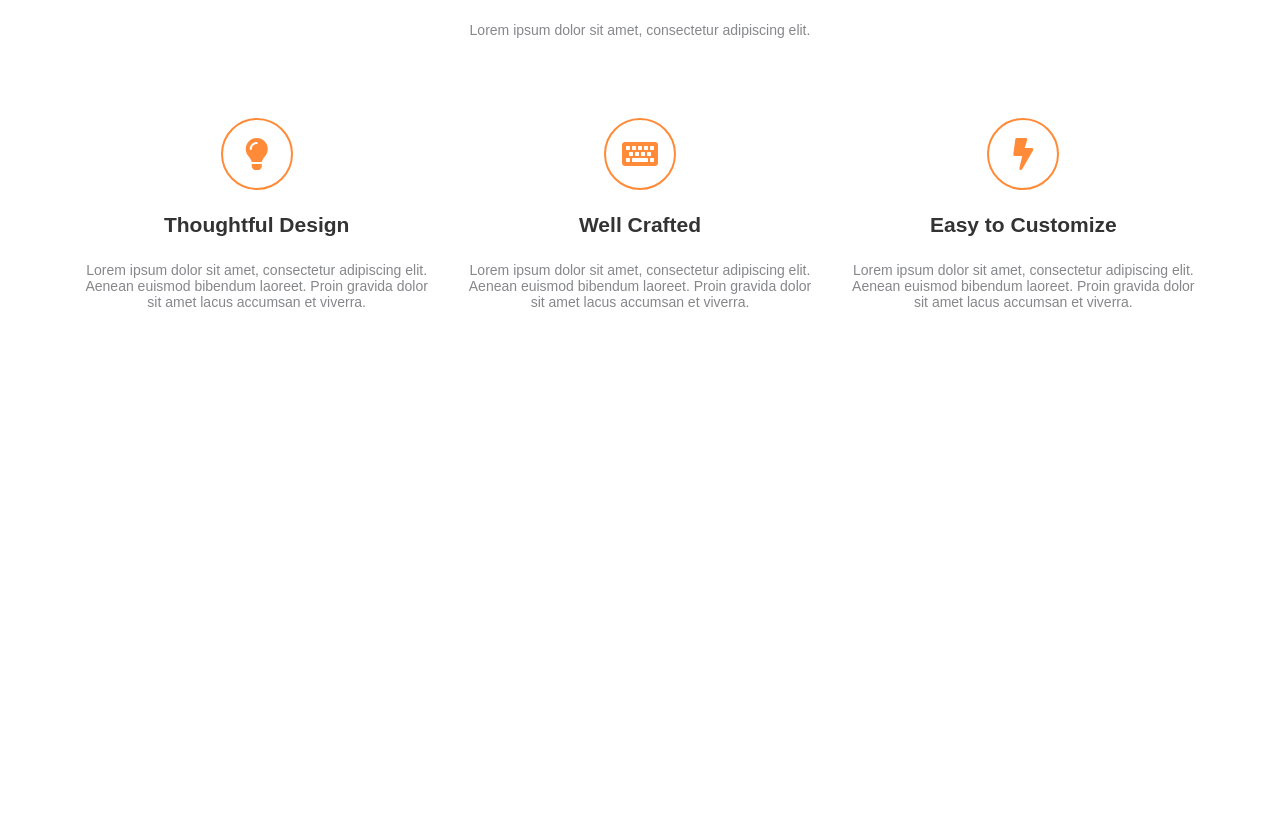
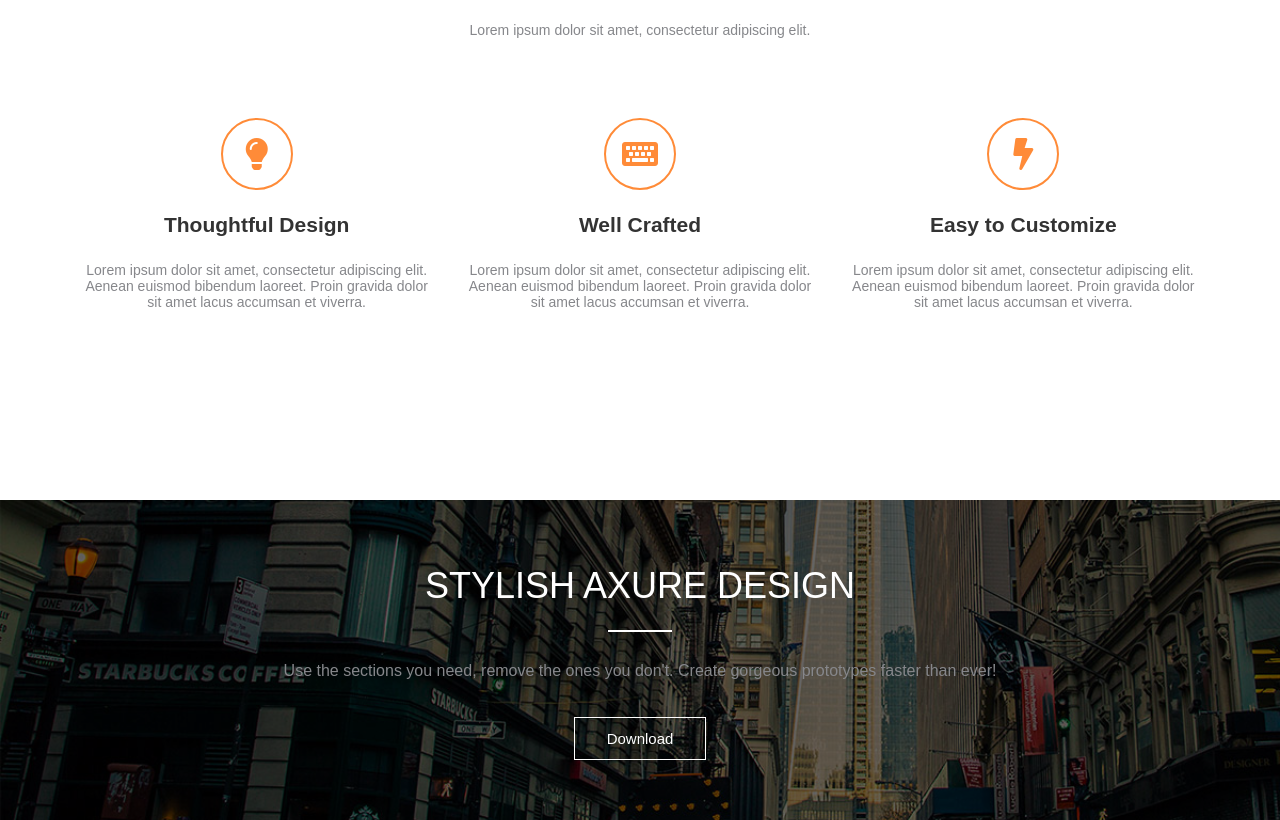
Before and after one commit to kohechka/tms-html, a plain HTML site: page project_name/index.html in a window 1280 px wide. Shown: the part 180-1000 px from the top of the page. Before the commit the page ends 800 px from the top, so only its background shows below. Drawn offline with Linux system fonts and the light colour scheme; a web font is replaced by a local one.

Commit message:
visual_block

```diff
--- a/project_name/assets/styles/style.css
+++ b/project_name/assets/styles/style.css
@@ -2,6 +2,10 @@
 
 :root {
     --primary-color: #ff8b38;
+}
+
+:root {
+    --secondary-color: #FFFFFF;
 }
 
 * {
@@ -95,3 +99,94 @@ h3 {
 .benefit__h3 {
     margin-bottom: 22px;
 }
+.visual__city {
+    background-image: url(../images/city2.jpg);
+    background-size: cover;
+
+}
+
+.container__download {
+    max-width: 1110px;
+    margin: 0 auto;
+    padding: 0px 0;
+
+}
+.container__title__color_white {
+    font-weight: 400;
+    text-align: center;
+    margin: 0;
+    padding: 0;
+    font-size: 100%;
+    vertical-align: baseline;
+}
+
+.h2_white {
+    margin-bottom: 24px;
+    color: var(--secondary-color);
+    font-family: 'Raleway', sans-serif;
+    font-size: 36px;
+    text-transform: uppercase;
+    text-align: center;
+    display: block;
+    margin-block-start: 0.83em;
+    margin-block-end: 0.83em;
+    margin-inline-start: 0px;
+    margin-inline-end: 0px;
+}
+
+.h2_white:after {
+    content:'';
+    display: block;
+    margin-block-start: 1em;
+    margin-block-end: 1em;
+    margin-inline-start: 0;
+    margin-inline-end: 0;
+    width: 64px;
+    height: 2px;
+    background-color: var(--secondary-color);
+    margin: 23px auto 0;
+}
+
+.visual__city__bg {
+    height: 100%;
+    padding: 35px 0 60px;
+    background-color: rgba(0,0,0,.6);
+    box-sizing: border-box;
+}
+
+.btn__cl_white {
+    color: var(--secondary-color);
+}
+
+.btn__bor_white {
+    border: 1px solid var(--secondary-color);
+}
+.btn {
+    display: inline-block;
+    padding: 12px 32px;
+    font-family: 'OpenSans-Semibold', sans-serif;
+    font-weight: 400;
+    font-size: 15px;
+    cursor: pointer;
+}
+.visual__block {
+    padding-top: 33px;
+    text-align: center;
+    margin: 0;
+    padding: 0;
+    font-size: 100%;
+    vertical-align: baseline
+}
+
+.p__visual {
+    display: block;
+    margin-block-start: 25px;
+    margin-block-end: 37px;
+    margin-inline-start: 0px;
+    margin-inline-end: 0px;
+}
+
+.container__title p {
+    font-family: 'Open Sans', sans-serif;
+    font-size: 16px;
+}
--- a/project_name/index.html
+++ b/project_name/index.html
@@ -34,5 +34,20 @@
             <p>Lorem ipsum dolor sit amet, consectetur adipiscing elit. Aenean euismod bibendum laoreet. Proin gravida dolor sit amet lacus accumsan et viverra.</p></div>
     </div>
 </div>
+
+<div class="visual__city">
+    <div class="visual__city__bg">
+        <div class="container__title container__title__color_white">
+            <h2 class="h2_white">STYLISH AXURE DESIGN</h2>
+            <p class="p__visual">Use the sections you need, remove the ones you don't. Create gorgeous prototypes faster than ever!</p>
+        </div>
+        <div class="visual__block">
+            <div class="btn btn__bor_white btn__cl_white">
+                <span>Download</span>
+            </div>
+
+    </div>
+    </div>
+</div>
 </body>
 </html>
```
Also changed, not shown: project_name/assets/images/city2.jpg (added).
